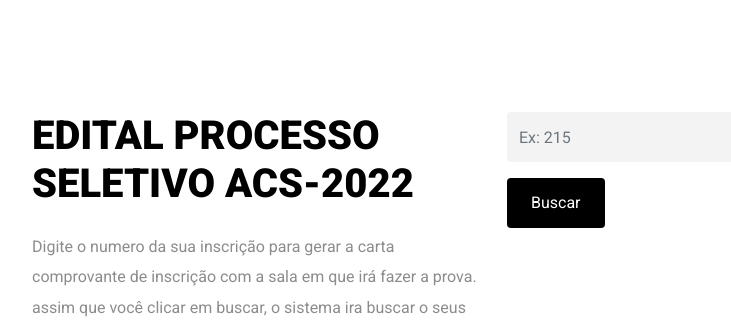
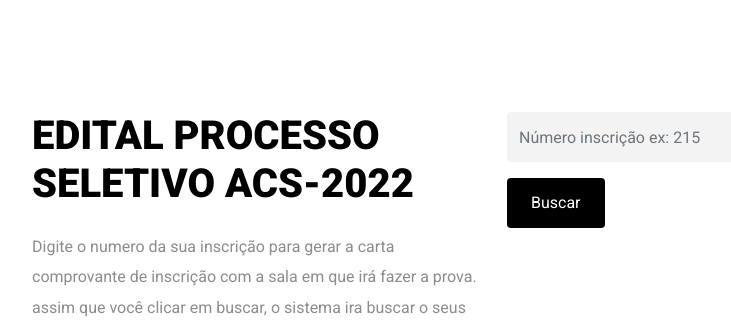
Before and after one commit to marcos010894/form_profeitura, a PHP site: page / in a window 1280 px wide. Shown: the top 321 px of the page, without its empty margins (148-879 px from the left). Run offline with PHP 8.4, Linux system fonts and the light colour scheme.

Commit message:
alterando placeholder

```diff
--- a/index.php
+++ b/index.php
@@ -41,7 +41,7 @@
               <form class="mb-5" method="post" id="contactForm" name="contactForm">
                 <div class="row">
                   <div class="col-md-12 form-group">
-                    <input type="number" class="form-control" name="number" id="number" placeholder="Ex: 215">
+                    <input type="number" class="form-control" name="number" id="number" placeholder="Número inscrição ex: 215">
                   </div>
                 </div>
                 <div class="row">
```
